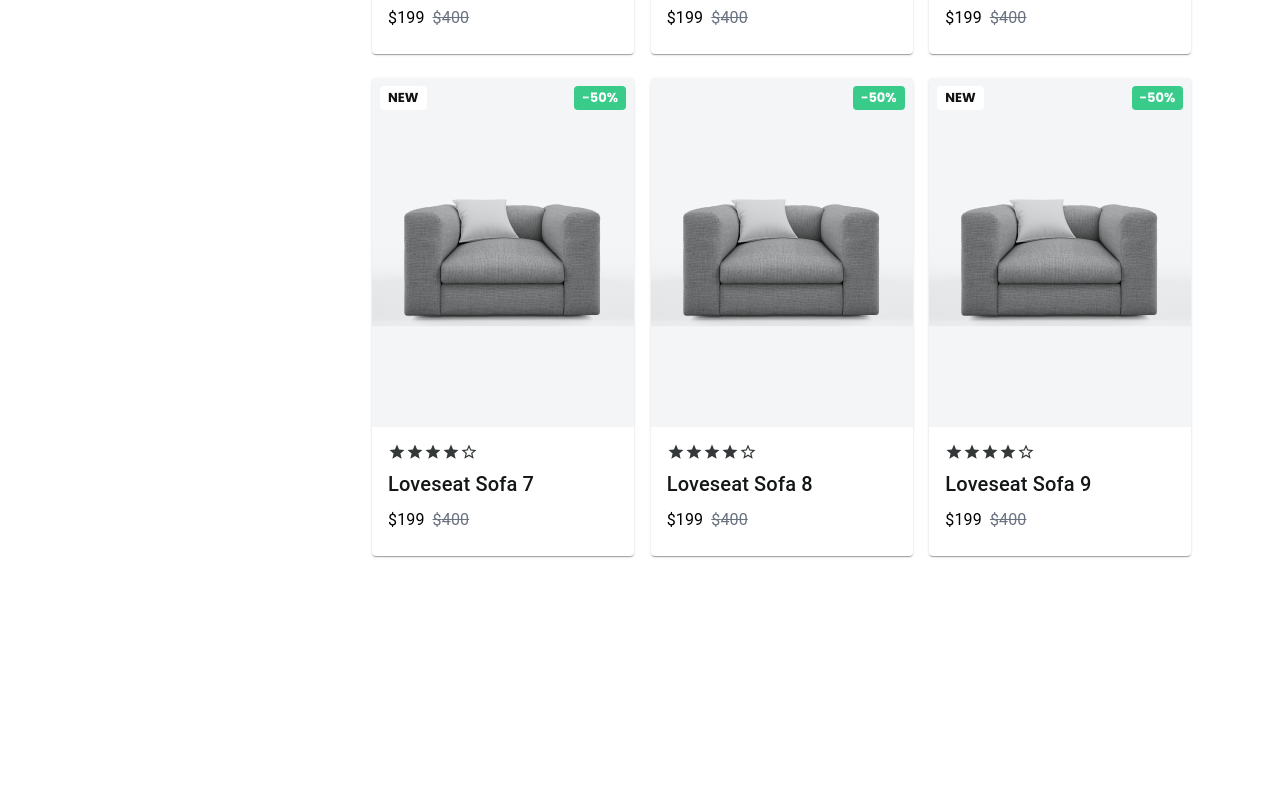
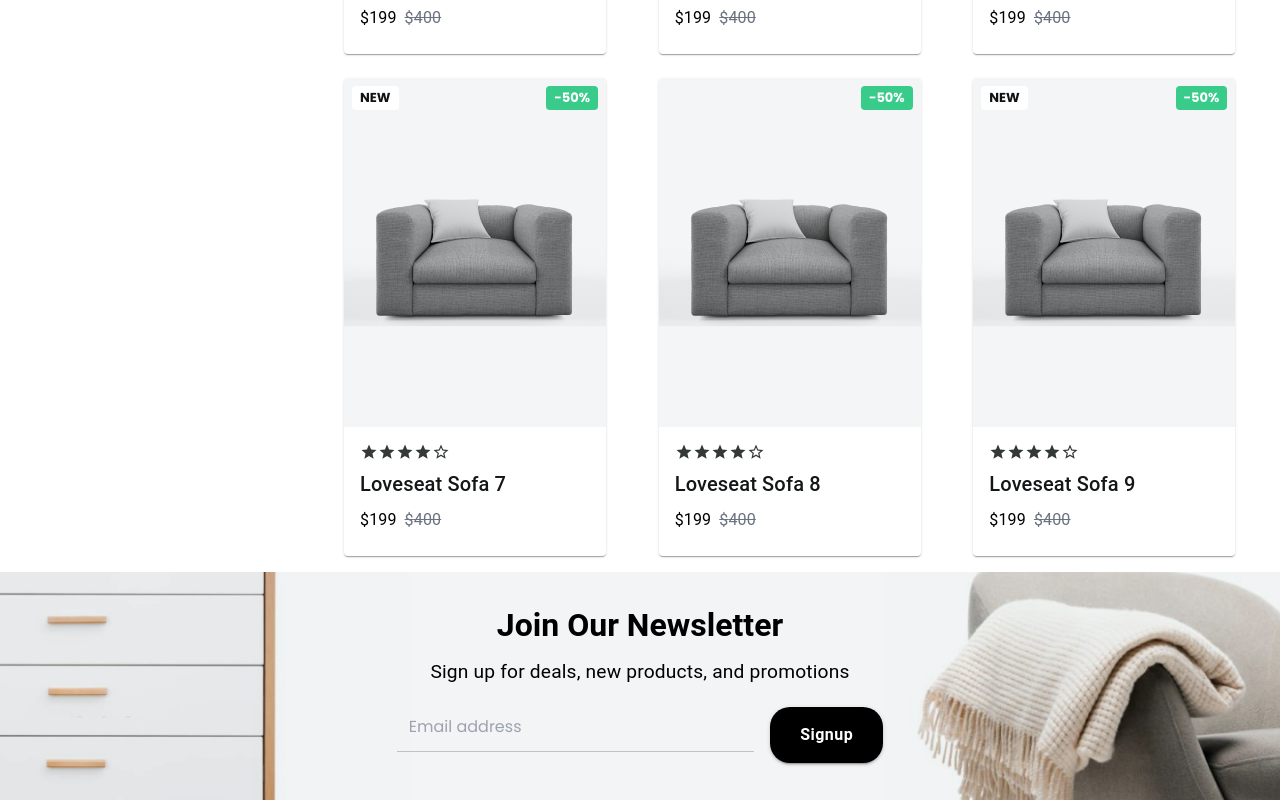
Before and after one commit to OsaVS/toytopia-frontend, a React (Vite) app: page /shop in a window 1280 px wide. Shown: the part 998-1798 px from the top of the page. Before the commit the page ends 1570 px from the top, so only its background shows below. Built offline with nearby package versions, Linux system fonts and the light colour scheme; sample sign-in values are in the browser's storage.

Commit message:
add newsletter component

```diff
--- a/src/components/InputField.tsx
+++ b/src/components/InputField.tsx
@@ -20,7 +20,7 @@ const InputField: React.FC<InputFieldProps> = ({
   error,
 }) => {
   return (
-    <div className="mb-4">
+    <div className="mb-4" style={{ flex: 1 }}>
       {error && <p className="text-red-500 text-sm mb-1">{error}</p>}{" "}
       {/* Error displayed here */}
       <input
@@ -32,7 +32,13 @@ const InputField: React.FC<InputFieldProps> = ({
         onChange={onChange}
         className={`w-full p-3 border-b ${
           error ? "border-red-500" : "border-gray-300"
-        } focus:outline-none transition-colors duration-300`}
+        } focus:outline-none transition-colors duration-300 bg-transparent`}
+        style={{
+          borderBottom: "1px solid #aaaa", // Thinner black bottom border
+          borderRadius: "0", // No border radius
+          fontSize: "1rem", // Consistent font size
+          color: "#000", // Black text
+        }}
       />
     </div>
   );
--- /dev/null
+++ b/src/components/Newsletter.tsx
@@ -0,0 +1,105 @@
+import React, { useState } from "react";
+import { Button, Typography, Box } from "@mui/material";
+import InputField from "./InputField";
+import newsletter from "../assets/shopItems/images/newsletter.png";
+
+const Newsletter: React.FC = () => {
+  const [email, setEmail] = useState("");
+  const [error, setError] = useState("");
+
+  const handleEmailChange = (e: React.ChangeEvent<HTMLInputElement>) => {
+    setEmail(e.target.value);
+    if (error) setError(""); // Clear error when user starts typing
+  };
+
+  const handleSubmit = (e: React.FormEvent) => {
+    e.preventDefault();
+    if (!email) {
+      setError("Email is required");
+      return;
+    }
+    console.log("Email submitted:", email);
+    setEmail(""); // Reset form
+  };
+
+  return (
+    <Box
+      component="form"
+      onSubmit={handleSubmit}
+      sx={{
+        display: "flex",
+        flexDirection: "column",
+        alignItems: "center",
+        justifyContent: "center",
+        textAlign: "center",
+        color: "#000",
+        backgroundImage: `url(${newsletter})`,
+        backgroundSize: "cover",
+        backgroundPosition: "center",
+        backgroundRepeat: "no-repeat",
+        width: "100%",
+        minHeight: "25vh",
+        maxHeight: "360px",
+        padding: { xs: 2, md: 4 },
+      }}
+    >
+      <Typography
+        variant="h5"
+        component="h2"
+        gutterBottom
+        sx={{
+          fontSize: { xs: "1.2rem", sm: "1.5rem", md: "2rem" },
+          fontWeight: "bold",
+        }}
+      >
+        Join Our Newsletter
+      </Typography>
+      <Typography
+        variant="body1"
+        gutterBottom
+        sx={{ fontSize: { xs: "0.9rem", sm: "1rem", md: "1.2rem" }, mb: 2 }}
+      >
+        Sign up for deals, new products, and promotions
+      </Typography>
+      <Box
+        sx={{
+          width: { xs: "90%", sm: "60%", md: "40%" },
+          display: "flex",
+          gap: 2,
+          alignItems: "center",
+        }}
+      >
+        <InputField
+          type="email"
+          name="email"
+          value={email}
+          placeholder="Email address"
+          required={true}
+          onChange={handleEmailChange}
+          error={error}
+        />
+        <Button
+          type="submit"
+          variant="contained"
+          sx={{
+            backgroundColor: "#000", // Black background
+            color: "#fff", // White text
+            height: "56px", // Match the height of the input field
+            padding: "0 30px", // Horizontal padding
+            fontSize: "1rem",
+            fontWeight: "bold",
+            textTransform: "none", // Prevent uppercase transformation
+            borderRadius: "20px", // Sharp edges (no border radius)
+            "&:hover": {
+              backgroundColor: "#333", // Darker black on hover
+            },
+          }}
+        >
+          Signup
+        </Button>
+      </Box>
+    </Box>
+  );
+};
+
+export default Newsletter;
--- a/src/pages/Shop.tsx
+++ b/src/pages/Shop.tsx
@@ -1,19 +1,27 @@
 import React, { useState } from "react";
-import { Grid, Typography } from "@mui/material";
+import { Grid, Typography, Box } from "@mui/material";
 import ProductCard from "../components/ShopCard";
 import productImage from "../assets/shopItems/image.png";
 import FilterComponent from "../components/Filter";
+import Newsletter from "../components/Newsletter";
 
 const Shop = () => {
   const [category, setCategory] = useState<string>("All Rooms"); // State to track selected category
 
   return (
-    <div className="px-20">
+    <div
+      style={{
+        display: "flex",
+        flexDirection: "column",
+        minHeight: "100vh",
+      }}
+    >
+      {/* Main Content Section with padding */}
+      <div style={{ flex: 1, paddingLeft: "16px" }}>
         <Grid container spacing={2} sx={{ padding: 2 }}>
           {/* Left Side - Filter Component */}
           <Grid item xs={12} md={3}>
-          <FilterComponent setCategory={setCategory} />{" "}
-          {/* Pass setCategory handler */}
+            <FilterComponent setCategory={setCategory} />
           </Grid>
 
           {/* Right Side - Product Cards */}
@@ -42,6 +50,12 @@ const Shop = () => {
           </Grid>
         </Grid>
       </div>
+
+      {/* Newsletter Footer with no padding */}
+      <Box sx={{ width: "100%", mt: "auto", padding: 0 }}>
+        <Newsletter />
+      </Box>
+    </div>
   );
 };
 
```
Also changed, not shown: src/pages/auth/UserSignIn.tsx (+7 -5 lines), src/assets/shopItems/images/newsletter.png (added). Lines whose indentation alone changed are shown as unchanged.
